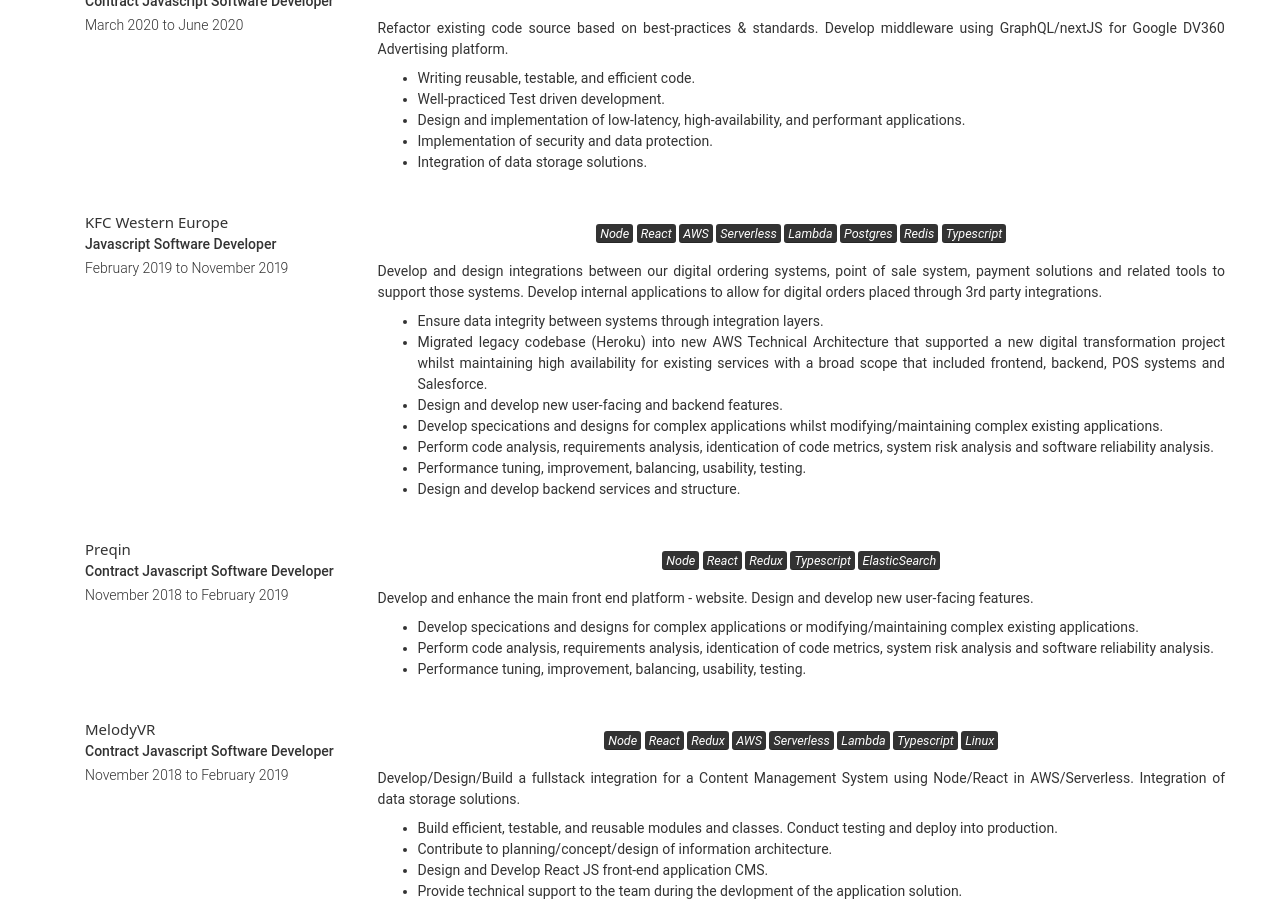
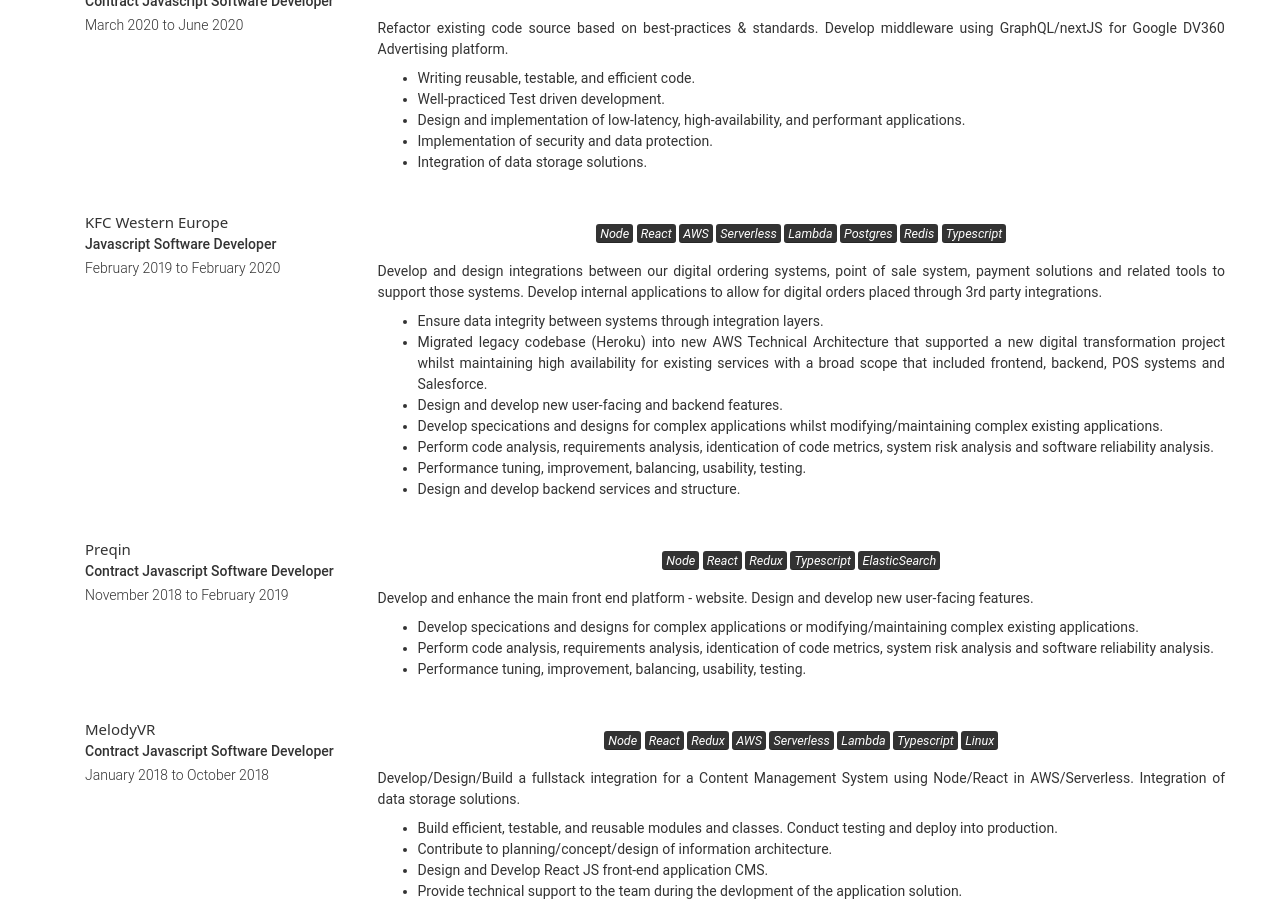
Before and after one commit to marclally/marclally.github.io, a Jekyll site: the page built from index.md, in a window 1280 px wide and 900 px high, scrolled down 1473 px. Built offline with Jekyll 4.4.1, drawn with Linux system fonts in a browser that asks for light colours; nearby versions of some CDN libraries; some web fonts are replaced.

Commit message:
updated pdf

```diff
--- a/_data/experience.yml
+++ b/_data/experience.yml
@@ -21,7 +21,7 @@
 - layout: left
   company: "KFC Western Europe"
   job_title: "Javascript Software Developer"
-  dates: "February 2019 to November 2019"
+  dates: "February 2019 to February 2020"
   quote: "<mark>Node</mark>  <mark>React</mark>  <mark>AWS</mark>  <mark>Serverless</mark> <mark>Lambda</mark> <mark>Postgres</mark> <mark>Redis</mark> <mark>Typescript</mark> \n"
   description: "Develop and design integrations between our digital ordering systems, point of sale system, payment solutions \nand related tools to support those systems. Develop internal applications to allow for digital orders placed through \n3rd party integrations. \n\n* Ensure data integrity between systems through integration layers.\n* Migrated legacy codebase (Heroku) into new AWS Technical Architecture that supported a new digital transformation \n  project whilst maintaining high availability for existing services with a broad scope that included frontend, backend, POS systems and Salesforce.\n* Design and develop new user-facing and backend features.\n* Develop specications and designs for complex applications whilst modifying/maintaining complex existing applications.\n* Perform code analysis, requirements analysis, identication of code metrics, system risk analysis and software reliability analysis.\n* Performance tuning, improvement, balancing, usability, testing.\n* Design and develop backend services and structure.\n"
 - layout: left
@@ -33,7 +33,7 @@
 - layout: left
   company: "MelodyVR"
   job_title: "Contract Javascript Software Developer"
-  dates: "November 2018 to February 2019"
+  dates: "January 2018 to October 2018"
   quote: "<mark>Node</mark>  <mark>React</mark>  <mark>Redux</mark> \n<mark>AWS</mark>  <mark>Serverless</mark> <mark>Lambda</mark> <mark>Typescript</mark> <mark>Linux</mark>\n"
   description: "Develop/Design/Build a fullstack integration for a Content Management System using Node/React in AWS/Serverless. Integration of data storage solutions. \n* Build efficient, testable, and reusable modules and classes. Conduct testing and deploy into production. \n* Contribute to planning/concept/design of information architecture. \n* Design and Develop React JS front-end application CMS. \n* Provide technical support to the team during the devlopment of the application solution.\n* Determine business requirements and translate into component architecture within a limited timescale. \n* Determine front-end application architecture. Initial integration into a AWS Cognito SDK using React/Redux Sagas pushing to CircleCI/AWS pipeline. \n* Design/Develop CMS for company use. Semantic UI interface with React, immutable, redux sagas, jest/enzyme unit testing.\n"
 - layout: left
```
Also changed, not shown: 4 other files.
